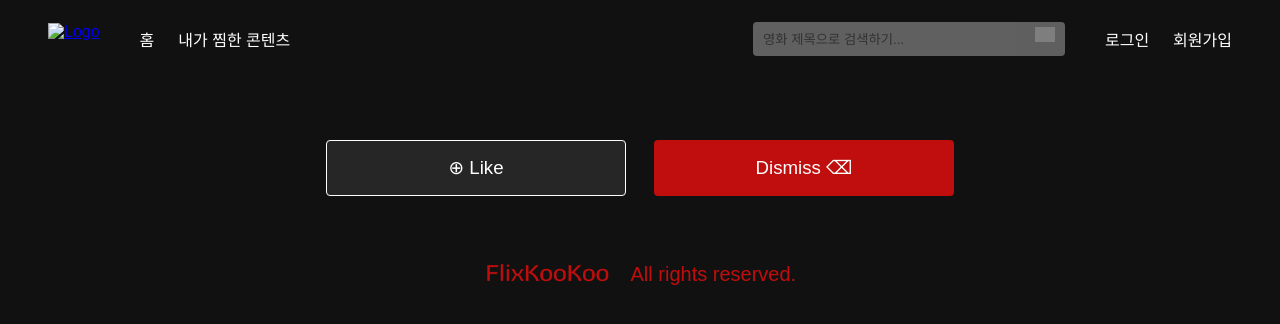
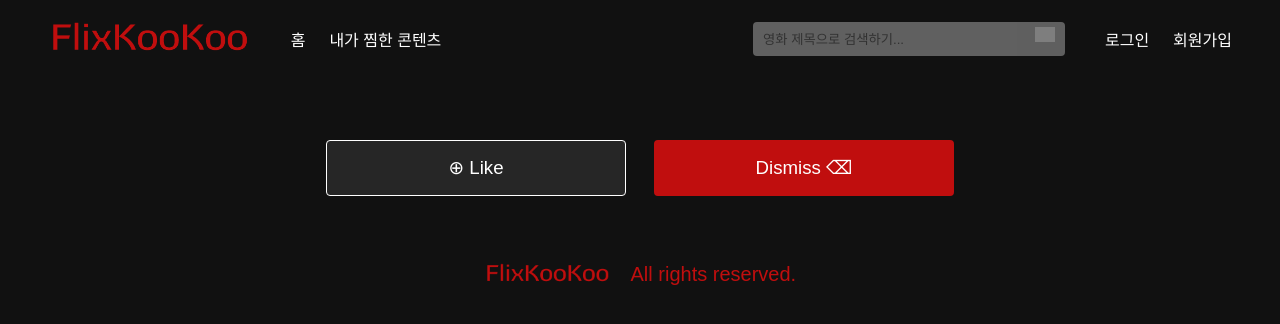
Before and after one commit to 0ncloud9/flixkookoo, a website with bundled scripts: page details.html in a window 1280 px wide. Built offline with nearby package versions, Linux system fonts and the light colour scheme; grey boxes are pictures that could not be loaded.

Commit message:
Update details.html
nav logo link, class fix

```diff
--- a/details.html
+++ b/details.html
@@ -13,7 +13,7 @@
     <header>
     <nav class="navigation">
         <div class="primary_navigation">
-            <a href="index.html" class="logo_h"><img src="./img/flixkookoo_logo.png" alt="Logo"></a>
+            <a href="index.html"><img class="logo_h" src="./rcs/img/flixkookoo_logo.png" alt="Logo"></a>
             <ul>
                 <li><a href="index.html">홈</a></li>
                 <li><a href="#">내가 찜한 콘텐츠</a></li>
```
